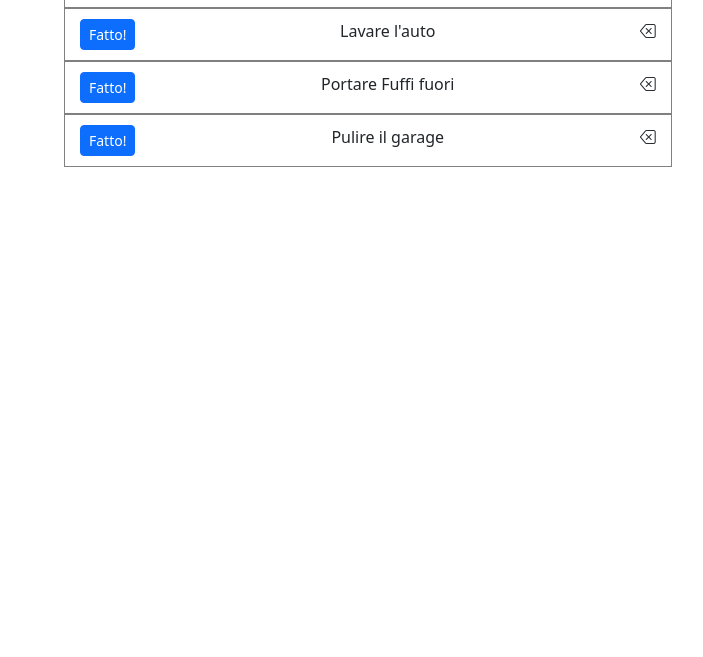
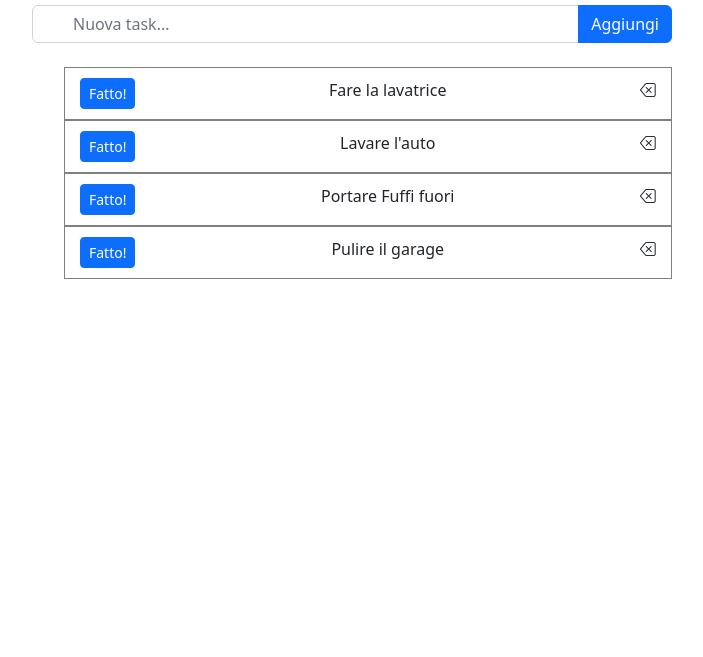
Before and after one commit to federicahu99/vue-todolist, a plain HTML site: page index.html in a window 1280 px wide. Shown: the part 143-800 px from the top of the page, without its empty margins (288-991 px from the left). Drawn offline with nearby package versions, Linux system fonts and the light colour scheme.

Commit message:
added input for new task

```diff
--- a/css/style.css
+++ b/css/style.css
@@ -2,7 +2,7 @@
 /* General */
 h1 {
     text-align: center;
-    margin-bottom: 50px;
+    margin: 50px 0;
 }
 
 body {
@@ -18,10 +18,11 @@ body {
     padding: 10px 15px;
     display: flex;
     justify-content: space-between;
+    margin: 0;
 }
 
-._cancel {
-
+._addTask {
+    padding-inline-start: 40px;
 }
 
 /* JS */
--- a/index.html
+++ b/index.html
@@ -20,6 +20,10 @@
 <body>
     <h1> To do list :</h1>
     <div id="root">
+    <div class="input-group mb-4">
+        <input type="text" class="form-control _addTask" placeholder="Nuova task..." v-model="newTask">
+        <button class="btn btn-primary" type="button" id="button-addon2" @click="addTask">Aggiungi</button>
+    </div>
     <ul>
 
         <li class="_listitem" v-for="(task, i) of tasks">
@@ -27,6 +31,7 @@
             <span :class="{'_done' : task.done == true}"> {{ task.text }} </span>
             <i class="bi bi-backspace _cancel" @click="removeTask"></i>
         </li>
+
 
     </ul>
 
--- a/js/script.js
+++ b/js/script.js
@@ -3,6 +3,7 @@ console.log('vue ok', Vue)
 const root = new Vue ({
     el: "#root",
     data : {
+        newTask: '',
         tasks: [
         {
             text: 'Fare la lavatrice',
@@ -27,6 +28,10 @@ const root = new Vue ({
         },
         removeTask(i) {
             this.tasks.splice( i , 1 )
+        },
+        addTask() {
+            this.tasks.push(this.newTask);
+            newTask= '';
         }
 
     }
```
